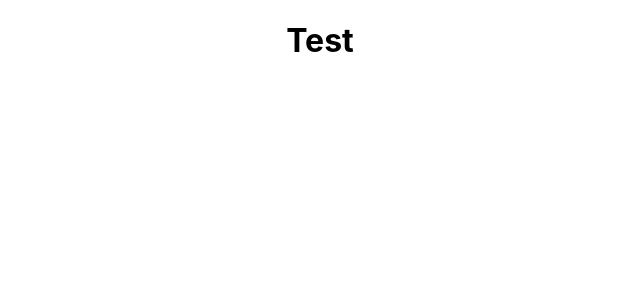
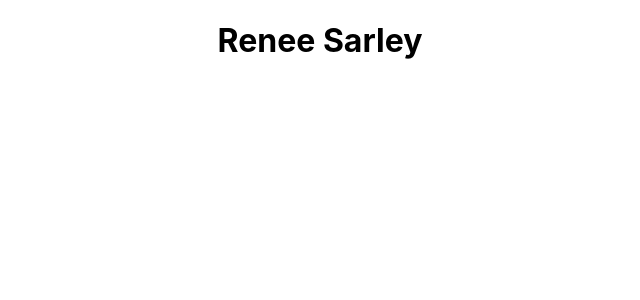
Before and after one commit to reneesarley/portfolioSite, a React (Create React App) app: page / in a window 1280 px wide. Shown: the top 300 px of the page, without its empty margins (320-960 px from the left). Built offline with nearby package versions, Linux system fonts and the light colour scheme.

Commit message:
add landing component

```diff
--- a/src/App.js
+++ b/src/App.js
@@ -1,11 +1,12 @@
 import React, { Component } from 'react';
 import './App.css';
+import Landing from './components/landing';
 
 class App extends Component {
   render() {
     return (
       <div className= "App">
-        <h1>Test</h1>
+        <Landing/>
       </div>
     );
   }
--- /dev/null
+++ b/src/components/landing.js
@@ -0,0 +1,11 @@
+import React, { Component } from 'react';
+
+const Landing = () => {
+  return(
+    <div className="landing">
+      <h1>Renee Sarley</h1>
+    </div>
+  )
+}
+
+export default Landing;
```
